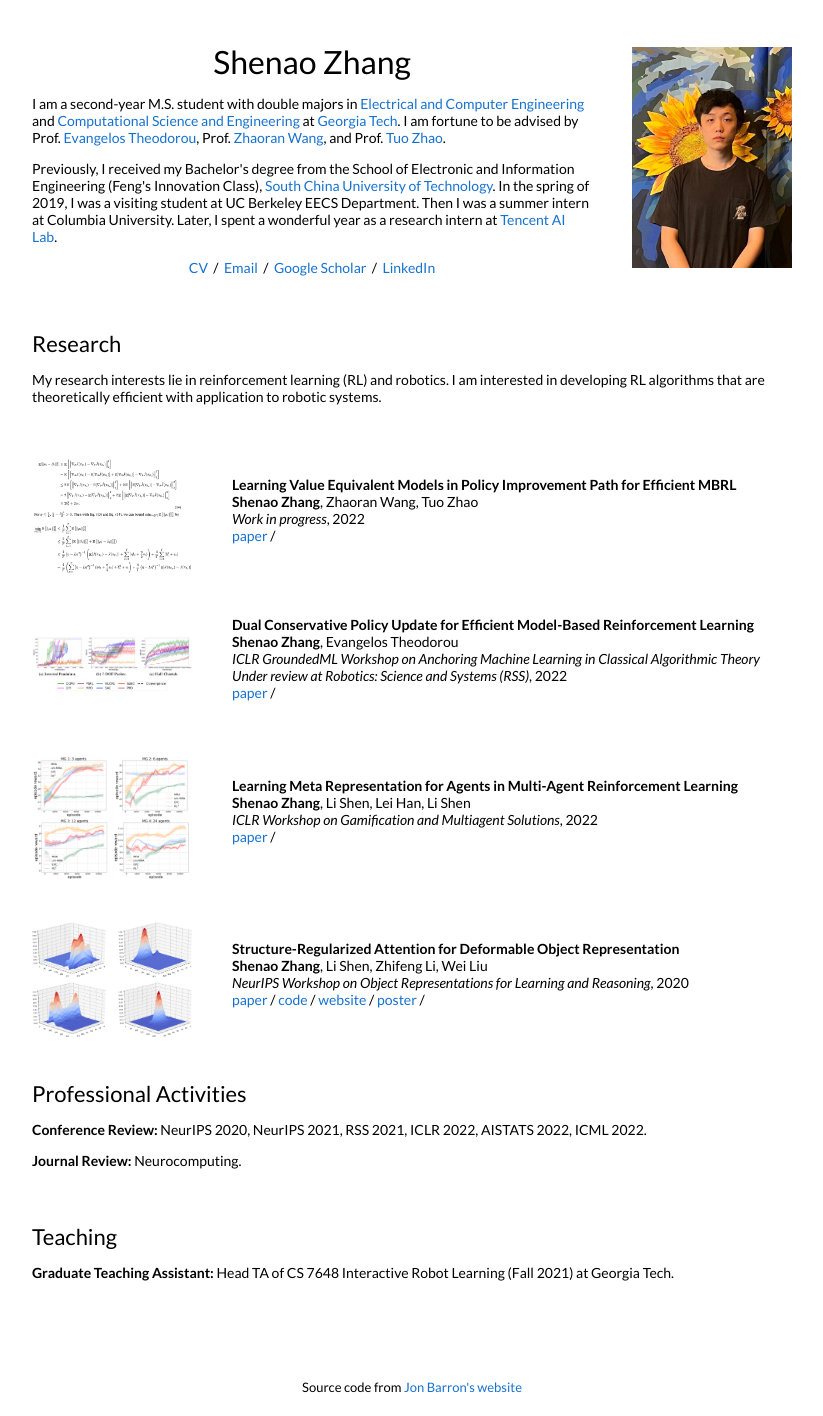
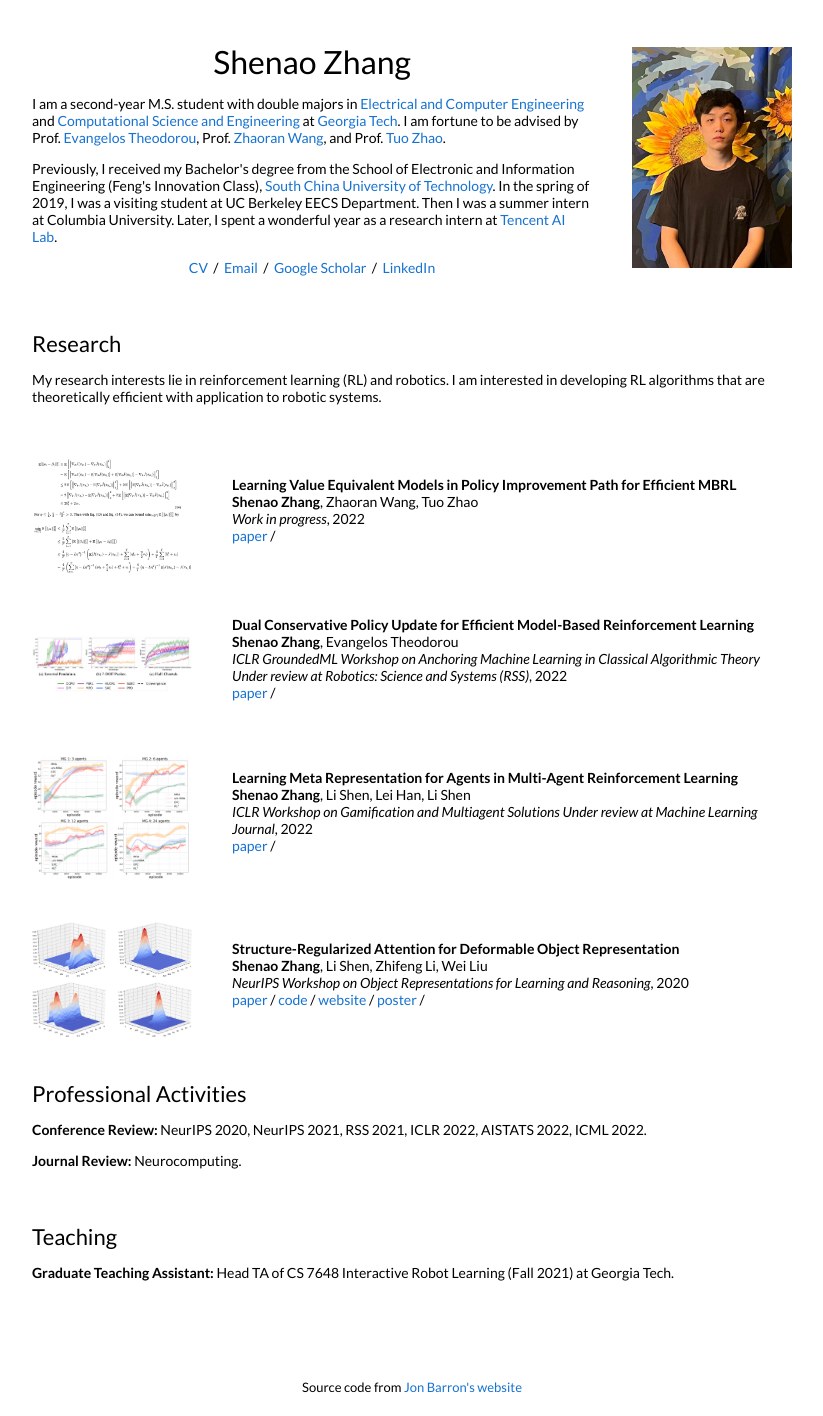
Before and after one commit to shenao-zhang/shenao-zhang.github.io, a Jekyll site: the page built from _posts/2021-12-02-mbpg.markdown, in a window 1280 px wide. Shown: the whole page, without its empty margins (228-1051 px from the left). Built offline with Jekyll 4.4.1, drawn with Linux system fonts in a browser that asks for light colours.

Commit message:
Update 2021-05-12-mra.markdown

```diff
--- a/_posts/2021-05-12-mra.markdown
+++ b/_posts/2021-05-12-mra.markdown
@@ -6,6 +6,7 @@ image: /images/mra21.png
 categories: research
 author: "Shenao Zhang"
 authors: "<strong>Shenao Zhang</strong>,  Li Shen, Lei Han, Li Shen"
-venue: "ICLR Workshop on Gamification and Multiagent Solutions"
+venue: "ICLR Workshop on Gamification and Multiagent Solutions\
+Under review at Machine Learning Journal"
 arxiv: https://arxiv.org/pdf/2108.12988.pdf
 ---
```
